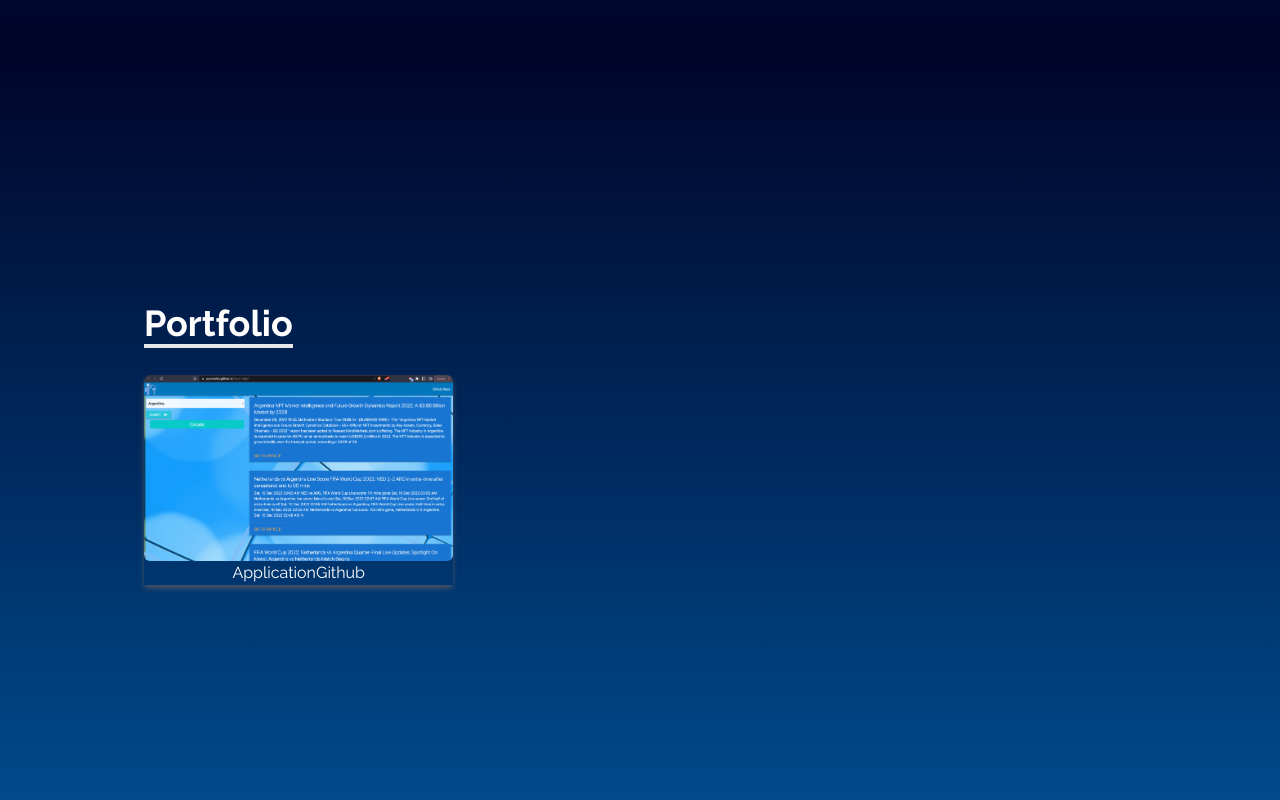
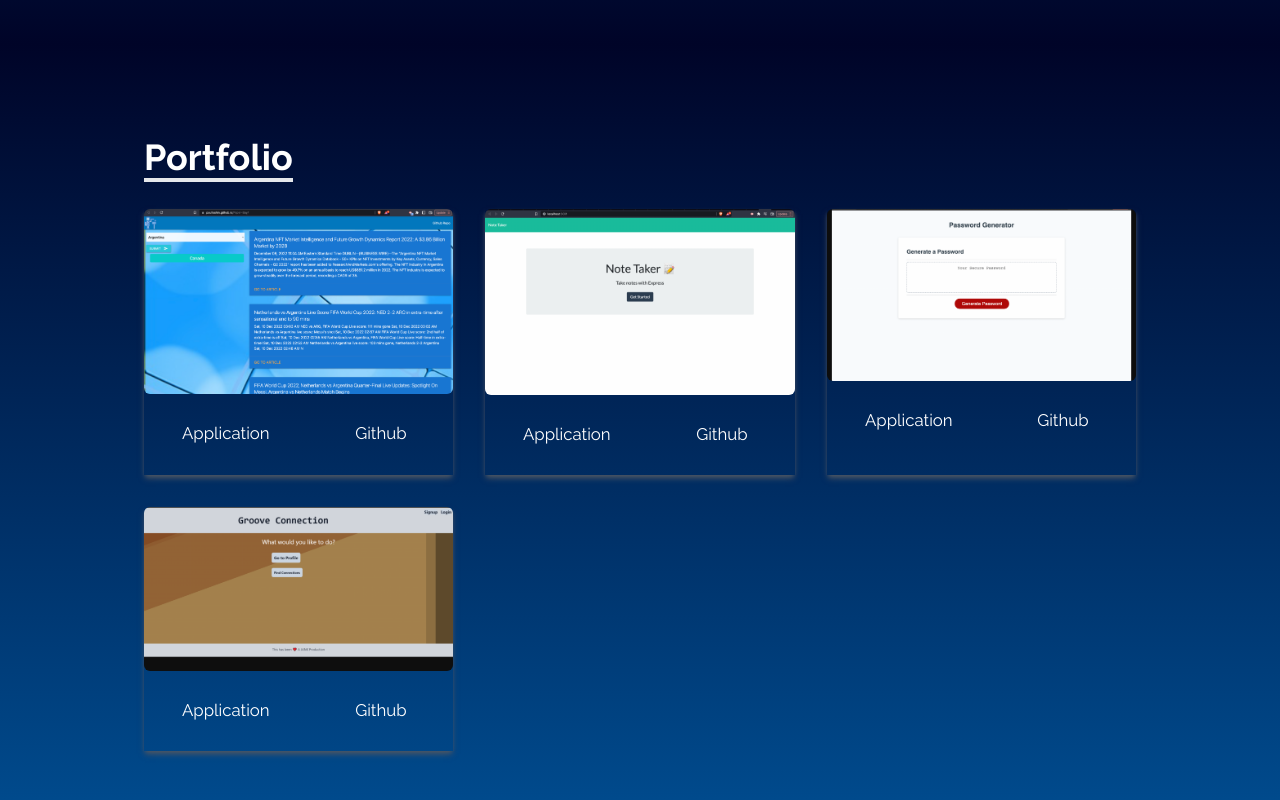
Before and after one commit to Kingnick253/Portolio-rework, a React (Create React App) app: page / in a window 1280 px wide. Shown: the part 1556-2356 px from the top of the page. Built offline with nearby package versions, Linux system fonts and the light colour scheme.

Commit message:
finished mapping array for Project data. Will continue customizing

```diff
--- a/src/components/Projects.js
+++ b/src/components/Projects.js
@@ -1,5 +1,6 @@
 import React from 'react'
 import PaperBoy from "../images/paperboy.png";
+import ProjectsData from './ProjectsData';
 const Projects = () => {
   return (
         <div name ="Portfolio" className='bg-gradient-to-b from-FrostOne to-FrostTwo text-white md:h-screen'>
@@ -9,18 +10,22 @@ const Projects = () => {
                     <p className='text-4xl font-bold inline border-b-4'>Portfolio</p>
                     <p></p>
                 </div>
+                <div  className='grid sm:grid-cols-2 md:grid-cols-3 gap-8
+                px-12 sm:px-0'>
+                {
+                    ProjectsData.map(({id, title, image, github, link  }) => (
 
-                <div className='grid sm:grid-cols-2 md:grid-cols-3 gap-8
-                px-12 sm:px-0'>
-                    <div className=' shadow-md shadow-gray-600 roudned-lg'>
-                        <img src={PaperBoy} alt='' className='rounded-md duration-200 hover:scale-105'/>
+                    <div key={id} className=' shadow-md shadow-gray-600 roudned-lg'>
+                        <img src={image} alt='' className='rounded-md duration-200 hover:scale-105'/>
                         <div className='flex items-center justify-center'>
-                            <button className=''>Application</button>
-                            <button>Github </button>
+                            <button  className='w-1/2 px-6 py-3 m-4 duration-200 hover: scale-105'>Application</button >
+                            <button className='w-1/2 px-6 py-3 m-4 duration-200 hover: scale-105'>Github </button>
                         </div>
                     </div>
 
-                </div>
+                ))}
+            </div>
+
 
 
             </div>
--- a/src/components/ProjectsData.js
+++ b/src/components/ProjectsData.js
@@ -1,21 +1,36 @@
-import PaperBoy from "../images/paperboy.png"
-
+import PaperBoy from "../images/paperboy.png";
+import NoteTaker from "../images/notetaker.png";
+import PassGen from "../images/PasswordGen.png";
+import MusicM from "../images/MusicMatch.png";
 const ProjectsData = [
     {
-        id:1,
+        id: 1,
         title:"Paper Boy",
         image:PaperBoy,
-        Github: "https://github.com/paullsshin/Paper-Boy",
-        Link: "https://paullsshin.github.io/Paper-Boy/"
+        github: "https://github.com/paullsshin/Paper-Boy",
+        link: "https://paullsshin.github.io/Paper-Boy/"
 
     },
     {
-
+        id: 2,
+        title:"TakeMyNotes",
+        image:NoteTaker,
+        github: "https://github.com/paullsshin/Paper-Boy",
+        link: "https://paullsshin.github.io/Paper-Boy/"
     },
     {
-
+        id: 3,
+        title:"Password Generator",
+        image:PassGen,
+        github: "https://github.com/paullsshin/Paper-Boy",
+        link: "https://paullsshin.github.io/Paper-Boy/"
     },
     {
-
+        id: 4,
+        title:"Music Match",
+        image: MusicM,
+        github: "https://github.com/paullsshin/Paper-Boy",
+        link: "https://paullsshin.github.io/Paper-Boy/"
     },
 ]
+export default ProjectsData;
```
Also changed, not shown: src/images/notetaker.png (renamed from src/images/note taker 1.png).
